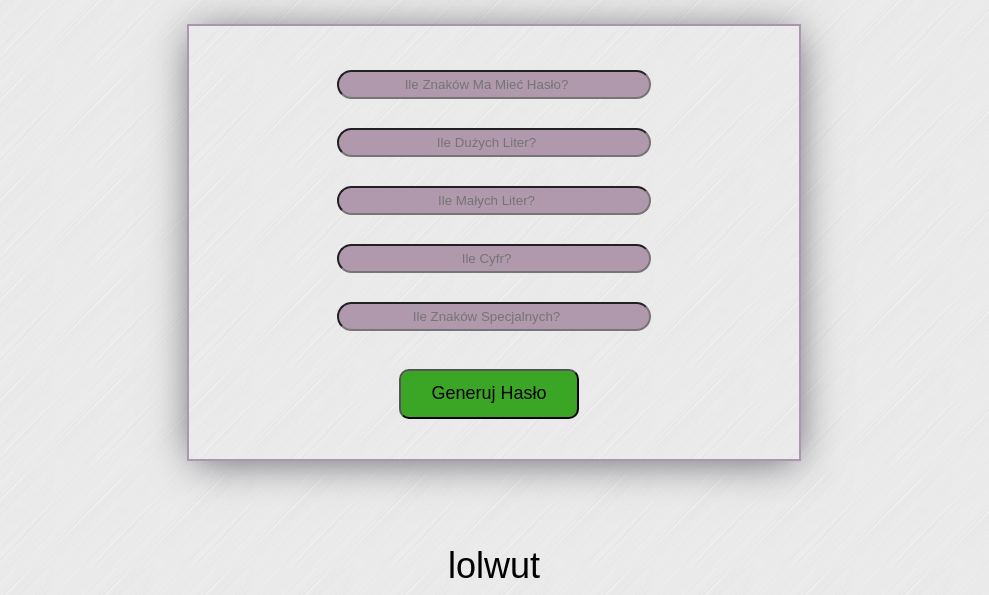
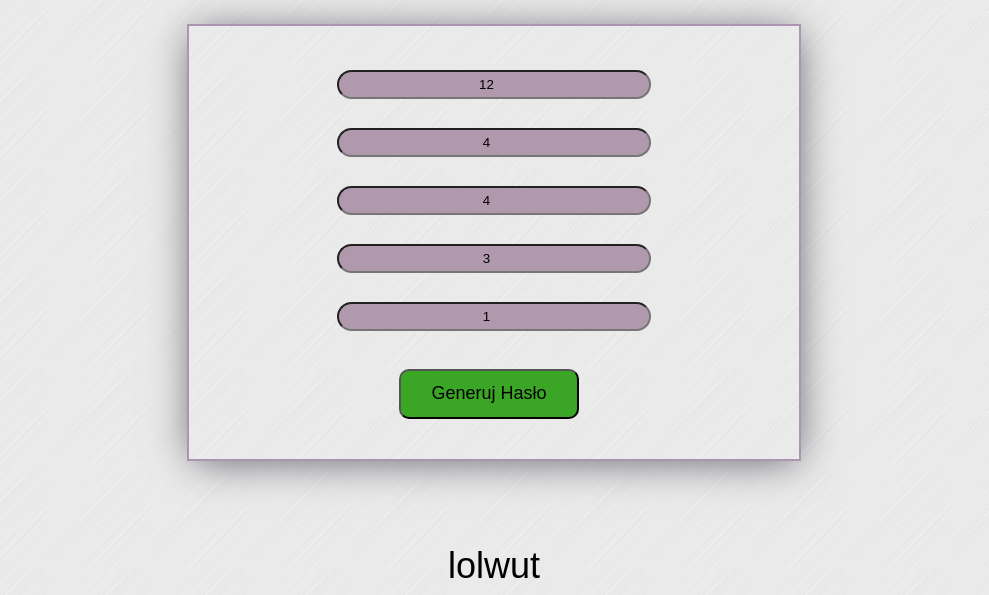
Before and after one commit to dalewandowski/PasswordGenenerator, a plain HTML site: page index.html in a window 1280 px wide. Shown: the part 232-827 px from the top of the page, without its empty margins (146-1135 px from the left). Drawn offline with Linux system fonts and the light colour scheme; a web font is replaced by a local one.

Commit message:
Set default values in fields

```diff
--- a/index.html
+++ b/index.html
@@ -33,31 +33,31 @@
 
 					<div class="textBox">
 
-						<input type="number" id="characters" placeholder="Ile Znaków Ma Mieć Hasło?">
+						<input type="number" id="characters" placeholder="Ile Znaków Ma Mieć Hasło?" value="12">
 
 					</div>
 
 					<div class="textBox">
 
-						<input type="number" id="upper" placeholder="Ile Dużych Liter?">
+						<input type="number" id="upper" placeholder="Ile Dużych Liter?" value="4">
 
 					</div>
 
 					<div class="textBox">
 
-						<input type="number" id="lower" placeholder="Ile Małych Liter?">
+						<input type="number" id="lower" placeholder="Ile Małych Liter?" value="4">
 
 					</div>
 
 					<div class="textBox">
 
-						<input type="number" id="numbers" placeholder="Ile Cyfr?">
+						<input type="number" id="numbers" placeholder="Ile Cyfr?"  value="3">
 
 					</div>
 
 					<div class="textBox">
 
-						<input type="number" id="special"step="0.1" placeholder="Ile Znaków Specjalnych?">
+						<input type="number" id="special" placeholder="Ile Znaków Specjalnych?"  value="1">
 					</div>
 
 					<div id="pressTheButton">
```
